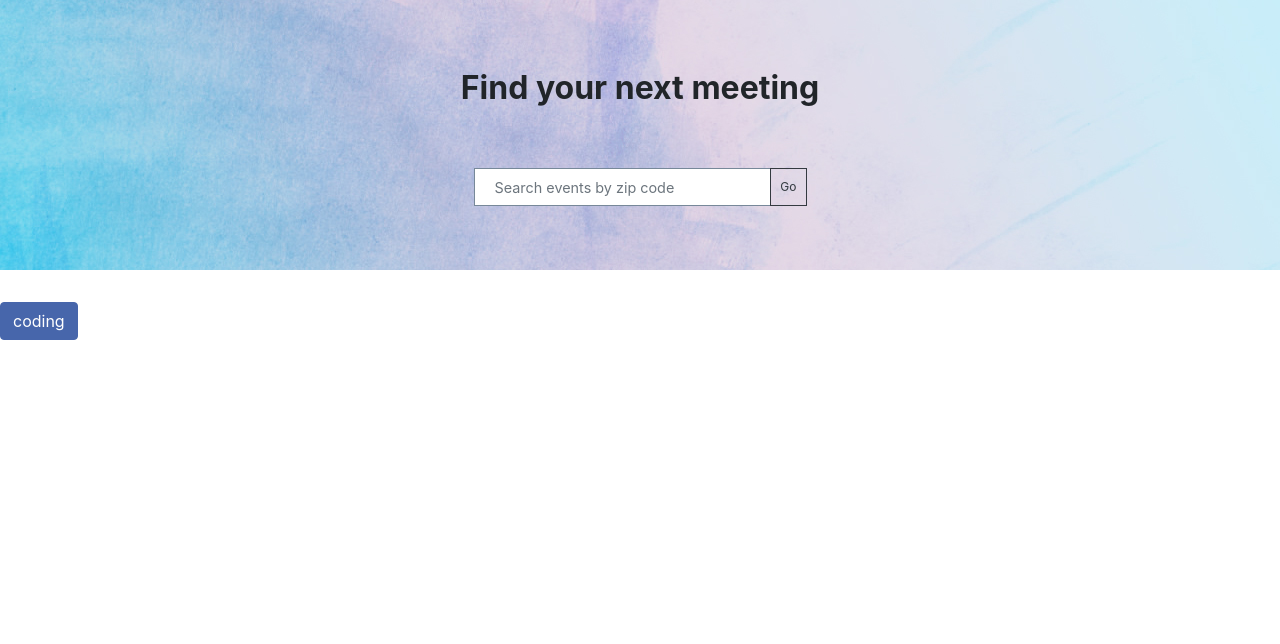
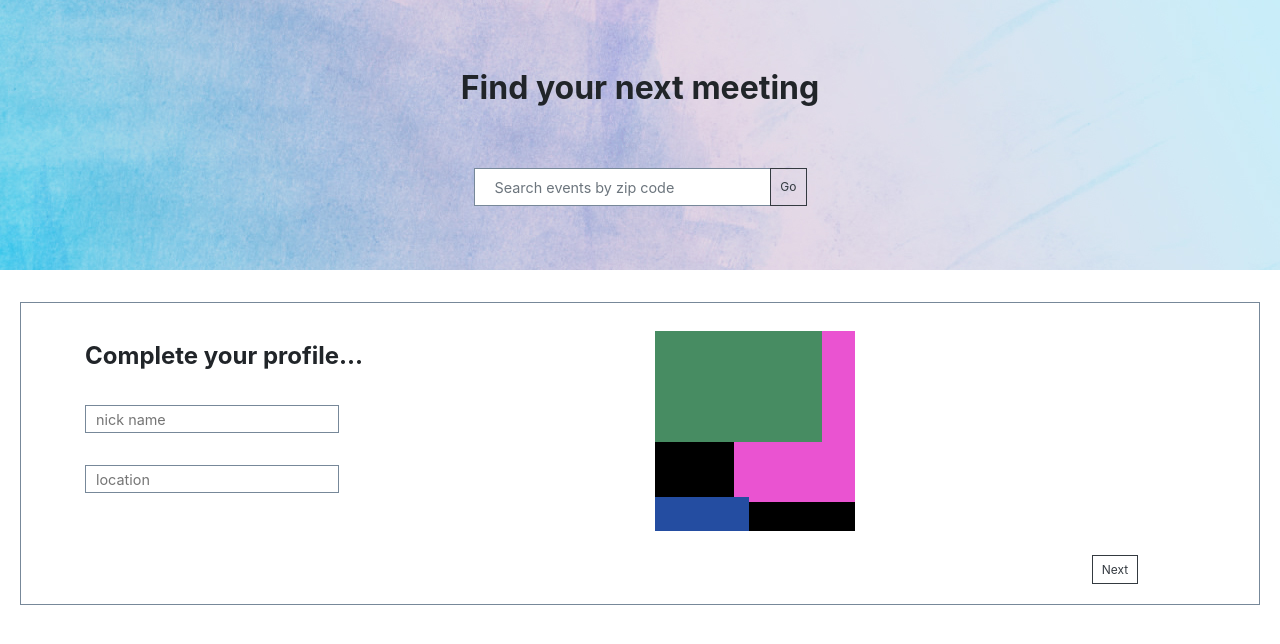
Before and after one commit to zoe-gonzales/meet-up-do-stuff, a React (Create React App) app in the folder client/: page /profile in a window 1280 px wide. Shown: the top 644 px of the page. Built offline with nearby package versions, Linux system fonts and the light colour scheme.

Commit message:
profile update form

```diff
--- a/client/public/styles.css
+++ b/client/public/styles.css
@@ -2747,4 +2747,27 @@ input[type=button].btn-block {
   transform: scale(1.02);
 }
 
+.profile-field {
+  border: 1px solid #778899;
+  margin-top: 1rem;
+  border-radius: 0;
+}
+
+.profile-field:focus {
+  background-color: #DBEFFF;
+}
+
+.profile-field::placeholder {
+  font-size: 0.9rem;
+  padding: 8px;
+}
+
+.avatar {
+  margin: 0.5rem 0;
+}
+
+.profile-set-up {
+  margin-top: 1rem;
+}
+
 /*# sourceMappingURL=styles.css.map */
--- a/client/scss/styles.scss
+++ b/client/scss/styles.scss
@@ -119,3 +119,26 @@ $dark-indigo: #4766AB;
     border-color: $dark-indigo;
     transform: scale(1.02);
 }
+
+.profile-field {
+    border: $grey-border;
+    margin-top: 1rem;
+    border-radius: 0;
+}
+
+.profile-field:focus {
+    background-color: $pale-blue-theme;
+}
+
+.profile-field::placeholder {
+    font-size: .9rem;
+    padding: 8px;
+}
+
+.avatar {
+    margin: .5rem 0;
+}
+
+.profile-set-up {
+    margin-top: 1rem;
+}
--- a/client/src/App.js
+++ b/client/src/App.js
@@ -1,17 +1,13 @@
 import React from 'react';
 import Heading from './components/Heading';
-import InterestSelector from './components/InterestSelector';
+import ProfileForm from './components/ProfileForm';
 
 
 function App() {
-  const coding = {
-    name: 'coding',
-    id: 1,
-  }
   return (
     <div>
       <Heading />
-      <InterestSelector interest={coding} />
+      <ProfileForm />
     </div>
   )
 }
--- a/client/src/actions/formActions.js
+++ b/client/src/actions/formActions.js
@@ -10,7 +10,12 @@ const formActions = {
         return (dispatch) => {
             dispatch(types.updateSearchInputs(data));
         }
-    }
+    },
+    updateProfileData(data) {
+        return (dispatch) => {
+            dispatch(types.updateProfileInputs(data));
+        }
+    },
 }
 
 export default formActions;
--- a/client/src/actions/types.js
+++ b/client/src/actions/types.js
@@ -10,6 +10,12 @@ const types = {
             type: 'UPDATE_SEARCH_INPUTS',
             data: inputs,
         }
+    },
+    updateProfileInputs(inputs) {
+        return {
+            type: 'UPDATE_PROFILE_INPUTS',
+            data: inputs,
+        }
     }
 }
 
--- a/client/src/components/LargeEventCard.jsx
+++ b/client/src/components/LargeEventCard.jsx
@@ -5,7 +5,8 @@ const LargeEventCard = ({ event }) => {
         <div className="border-only">
             <section className="heading">
                 <h4>{event.title}</h4>
-                <p>{event.dateTime}</p>
+                <p>{event.date}</p>
+                <p>{event.time}</p>
                 <p>{event.location}</p>
             </section>
             <section className="content">
--- a/client/src/components/ProfileForm.jsx
+++ b/client/src/components/ProfileForm.jsx
@@ -0,0 +1,46 @@
+import React from 'react';
+import ContentContainer from './ContentContainer';
+import Button from './Button';
+import pic from '../images/pic.png';
+import UseForm from '../hooks/UseForm';
+
+const ProfileForm = () => {
+    const { inputs, handleInputChange, handleSubmit } = UseForm(() => {
+        console.log("profile set up form submitted")
+    }, 'profile');
+    return (
+        <ContentContainer color="white">
+            <div className="container">
+                <form onSubmit={e => handleSubmit(e)}>
+                    <div className="row">
+                        {/* Title and form fields */}
+                        <div className="col-md-6">
+                        <h2 className="title">
+                            Complete your profile...
+                        </h2>
+                            <div className="form-group">
+                                <input className="profile-field" onChange={e => handleInputChange(e)} value={inputs.nickName} name="nickName" type="text" placeholder="nick name" aria-label="nickName" />
+                            </div>
+                            <div className="form-group">
+                                <input className="profile-field" onChange={e => handleInputChange(e)} value={inputs.location} name="location" type="text" placeholder="location" aria-label="location" />
+                            </div>
+                        </div>
+                        {/* Profile avatar*/}
+                        <div className="col-md-6">
+                            <img className="avatar" src={pic} alt="pic" />
+                        </div>
+                    </div>
+                    <div className="row">
+                        {/* Submit button  */}
+                        <div className="col-md-10"></div>
+                        <div className="col-md-2 text-center profile-set-up">
+                            <Button type="submit">Next</Button>
+                        </div>
+                    </div>
+                </form>
+            </div>
+        </ContentContainer>
+    )
+}
+
+export default ProfileForm;
--- a/client/src/hooks/UseForm.js
+++ b/client/src/hooks/UseForm.js
@@ -8,6 +8,8 @@ const UseForm = (cb, formType) => {
                 return state.Auth.inputs;
             case 'search':
                 return state.Search.inputs;
+            case 'profile':
+                return state.Profile.inputs;
             default:
                 return state;
         }
@@ -26,6 +28,9 @@ const UseForm = (cb, formType) => {
             case 'search':
                 dispatchAction = actions.updateSearchData(changedInputs);
                 break;
+            case 'profile':
+                dispatchAction = actions.updateProfileData(changedInputs);
+                break;
             default:
                 dispatchAction = null;
         }
@@ -34,7 +39,6 @@ const UseForm = (cb, formType) => {
         } else {
             // handle error here
         }
-
     }
 
     const handleSubmit = e => {
--- /dev/null
+++ b/client/src/reducers/ProfileReducer.js
@@ -0,0 +1,23 @@
+const initialState = {
+    inputs: {
+        nickName: '',
+        location: '',
+    }
+}
+
+const Profile = (state = initialState, action) => {
+    switch(action.type) {
+        case 'UPDATE_PROFILE_INPUTS':
+            let { nickName, location } = action.data;
+            return Object.assign({}, state, {
+                inputs: {
+                    nickName: nickName,
+                    location: location,
+                }
+            });
+        default:
+            return state;
+    }
+}
+
+export default Profile;
--- a/client/src/reducers/RootReducer.js
+++ b/client/src/reducers/RootReducer.js
@@ -1,10 +1,12 @@
 import { combineReducers } from 'redux';
 import Auth from './AuthReducer';
 import Search from './SearchReducer';
+import Profile from './ProfileReducer';
 
 const RootReducer = combineReducers({
     Auth,
     Search,
+    Profile,
 });
 
 export default RootReducer;
```
Also changed, not shown: client/src/images/pic.png (added), 1 other file (tests, documents, lock files or other folders).
